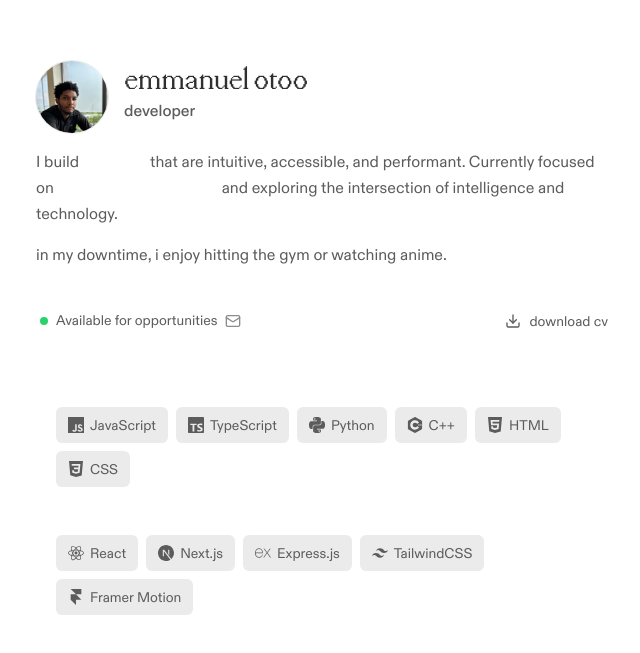
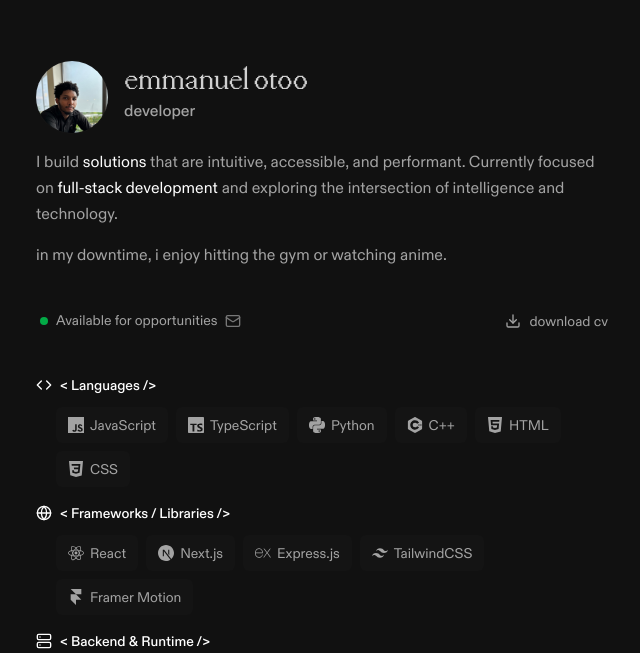
Before and after one commit to emmanuelotoo/portfolio, a Next.js app: page / in a window 1280 px wide. Shown: the part 147-800 px from the top of the page, without its empty margins (316-956 px from the left). Built offline with nearby package versions, Linux system fonts and the light colour scheme.

Commit message:
made dark mode permanent across all devices

```diff
--- a/src/app/globals.css
+++ b/src/app/globals.css
@@ -13,26 +13,20 @@
 }
 
 :root {
-  --background: #ffffff;
-  --foreground: #2f2f2f;
-  --secondary-foreground: rgb(92, 92, 92);
-  --surface: #EBEBEB;
-}
-
-.dark {
   --background: #111111;
   --foreground: #d0d0d0;
   --secondary-foreground: rgb(163 163 163);
   --surface: #141414;
 }
 
-@media (prefers-color-scheme: dark) {
-  :root {
-    --background: #111111;
-    --foreground: #d0d0d0;
-    --secondary-foreground: rgb(163 163 163);
-    --surface: #141414
-  }
+/* Force dark mode - override any system preferences */
+html {
+  color-scheme: dark;
+}
+
+html, body {
+  background-color: #111111 !important;
+  color: #d0d0d0 !important;
 }
 
 body {
@@ -107,13 +101,18 @@ body {
   white-space: normal;
 }
 
-/* High contrast mode support */
+/* High contrast mode support - force dark theme */
 @media (prefers-contrast: high) {
   :root {
     --background: #000000;
     --foreground: #ffffff;
     --secondary-foreground: #cccccc;
     --surface: #333333;
+  }
+
+  html, body {
+    background-color: #000000 !important;
+    color: #ffffff !important;
   }
 }
 
--- a/src/app/layout.tsx
+++ b/src/app/layout.tsx
@@ -151,7 +151,7 @@ export default function RootLayout({
   };
 
   return (
-    <html lang="en" suppressHydrationWarning>
+    <html lang="en" className="dark" suppressHydrationWarning>
       <head>
         <script
           type="application/ld+json"
@@ -160,6 +160,7 @@ export default function RootLayout({
         <link rel="canonical" href="https://emmanuelotoo.dev" />
         <meta name="viewport" content="width=device-width, initial-scale=1, maximum-scale=5, user-scalable=yes" />
         <meta name="theme-color" content="#111111" />
+        <meta name="color-scheme" content="dark" />
         <link rel="icon" href="/favicon.svg" type="image/svg+xml" />
         <link rel="icon" href="/favicon-16x16.svg" type="image/svg+xml" sizes="16x16" />
         <link rel="apple-touch-icon" href="/apple-touch-icon.svg" />
```
